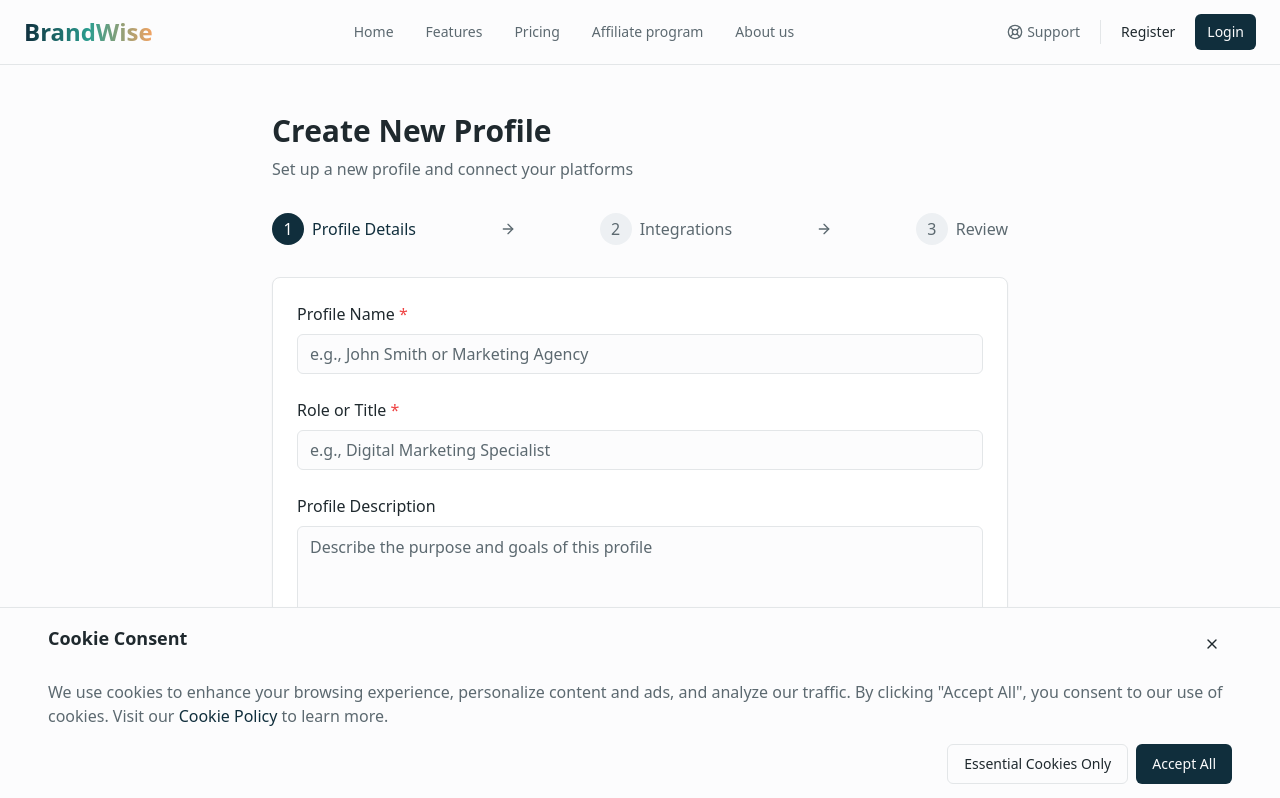
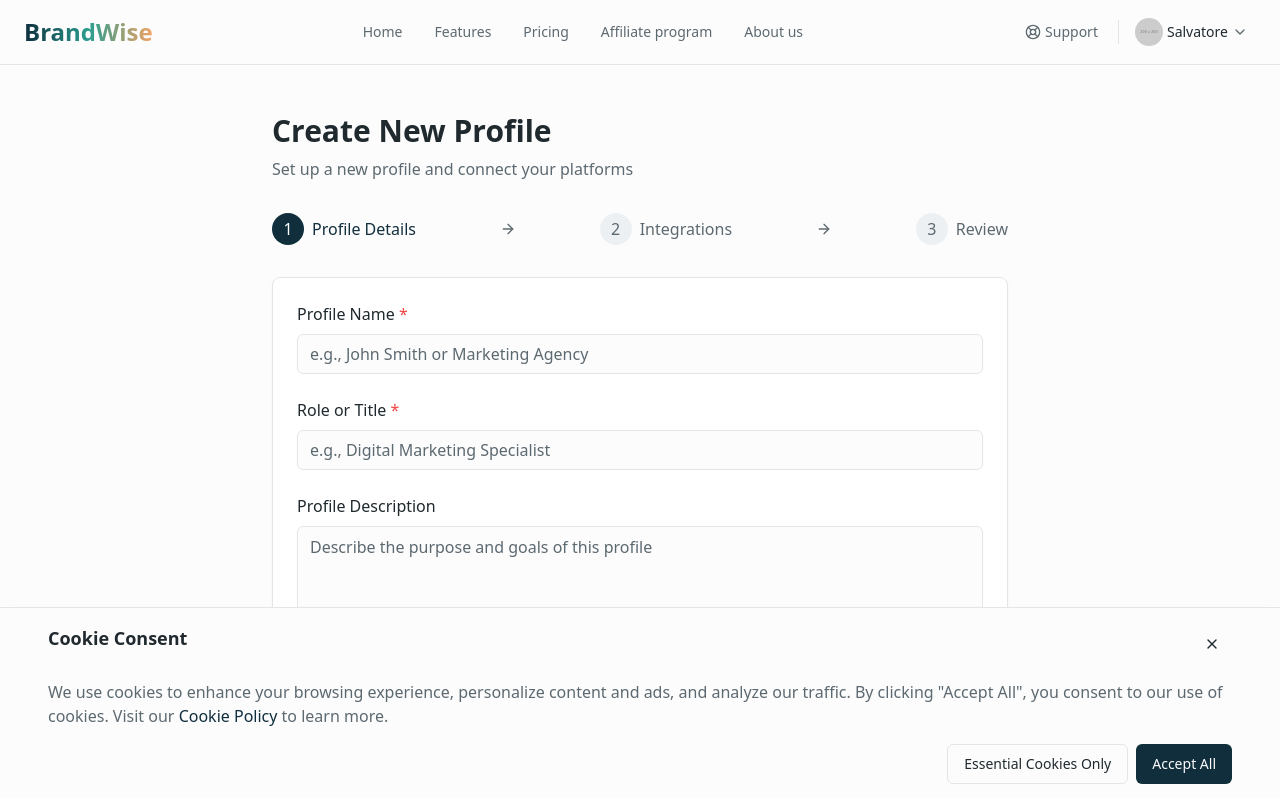
Before and after one commit to saver1991/brandwise-growth, a React (Vite) app: page /profiles/new in a window 1280 px wide. Shown: the top 798 px of the page. Built offline with nearby package versions, Linux system fonts and the light colour scheme.

Commit message:
Fix: Incorrect header display on profile and marketing pages
Fix the header display to reflect the user's logged-in status correctly on the profile and marketing pages.

```diff
--- a/src/components/AuthHeader.tsx
+++ b/src/components/AuthHeader.tsx
@@ -1,12 +1,21 @@
 
-import { Link } from "react-router-dom";
+import { Link, useLocation } from "react-router-dom";
 import { Button } from "@/components/ui/button";
 import { cn } from "@/lib/utils";
 import { useState } from "react";
 import { LifeBuoy, Menu, X } from "lucide-react";
+import ProfileSwitcher from "./ProfileSwitcher";
 
 const AuthHeader = () => {
   const [mobileMenuOpen, setMobileMenuOpen] = useState(false);
+  const location = useLocation();
+
+  // Check if user is logged in by checking if the path includes dashboard or other authenticated routes
+  const isLoggedIn = location.pathname.includes('/dashboard') ||
+                     location.pathname.includes('/calendar') ||
+                     location.pathname.includes('/ideas') ||
+                     location.pathname.includes('/profiles') ||
+                     location.pathname.includes('/account');
 
   const navLinks = [
     { name: "Home", href: "/home" },
@@ -21,7 +30,7 @@ const AuthHeader = () => {
       <div className="container mx-auto px-4 sm:px-6">
         <div className="flex h-16 items-center justify-between">
           {/* Logo - fixed to point to /home instead of / */}
-          <Link to="/home" className="flex items-center gap-2">
+          <Link to={isLoggedIn ? "/dashboard" : "/home"} className="flex items-center gap-2">
             <span className="text-2xl font-bold bg-gradient-to-r from-brand-blue via-brand-teal to-brand-orange bg-clip-text text-transparent">
               BrandWise
             </span>
@@ -67,12 +76,19 @@ const AuthHeader = () => {
               <span>Support</span>
             </Link>
             <div className="h-6 border-l mx-2"></div>
+
+            {isLoggedIn ? (
+              <ProfileSwitcher />
+            ) : (
+              <>
                 <Link to="/register">
                   <Button variant="ghost" size="sm">Register</Button>
                 </Link>
                 <Link to="/login">
                   <Button size="sm">Login</Button>
                 </Link>
+              </>
+            )}
           </div>
         </div>
       </div>
@@ -100,12 +116,21 @@ const AuthHeader = () => {
                 <LifeBuoy className="h-4 w-4" />
                 <span>Support</span>
               </Link>
+
+              {isLoggedIn ? (
+                <Link to="/dashboard" className="block w-full" onClick={() => setMobileMenuOpen(false)}>
+                  <Button size="sm" className="w-full">Go to Dashboard</Button>
+                </Link>
+              ) : (
+                <>
                   <Link to="/register" className="block w-full" onClick={() => setMobileMenuOpen(false)}>
                     <Button variant="outline" size="sm" className="w-full">Register</Button>
                   </Link>
                   <Link to="/login" className="block w-full" onClick={() => setMobileMenuOpen(false)}>
                     <Button size="sm" className="w-full">Login</Button>
                   </Link>
+                </>
+              )}
             </div>
           </div>
         </div>
--- a/src/pages/profiles/ProfilesPage.tsx
+++ b/src/pages/profiles/ProfilesPage.tsx
@@ -2,7 +2,7 @@
 import React from 'react';
 import { useNavigate } from 'react-router-dom';
 import { useProfile } from '@/contexts/ProfileContext';
-import AuthHeader from '@/components/AuthHeader';
+import Navigation from '@/components/Navigation';
 import Footer from '@/components/Footer';
 import ProfileCard from '@/components/ProfileCard';
 import { Button } from '@/components/ui/button';
@@ -14,7 +14,7 @@ const ProfilesPage = () => {
 
   return (
     <div className="flex min-h-screen flex-col">
-      <AuthHeader />
+      <Navigation />
 
       <div className="container mx-auto px-4 py-12">
         <div className="flex justify-between items-center mb-8">
```
Lines whose indentation alone changed are shown as unchanged.
